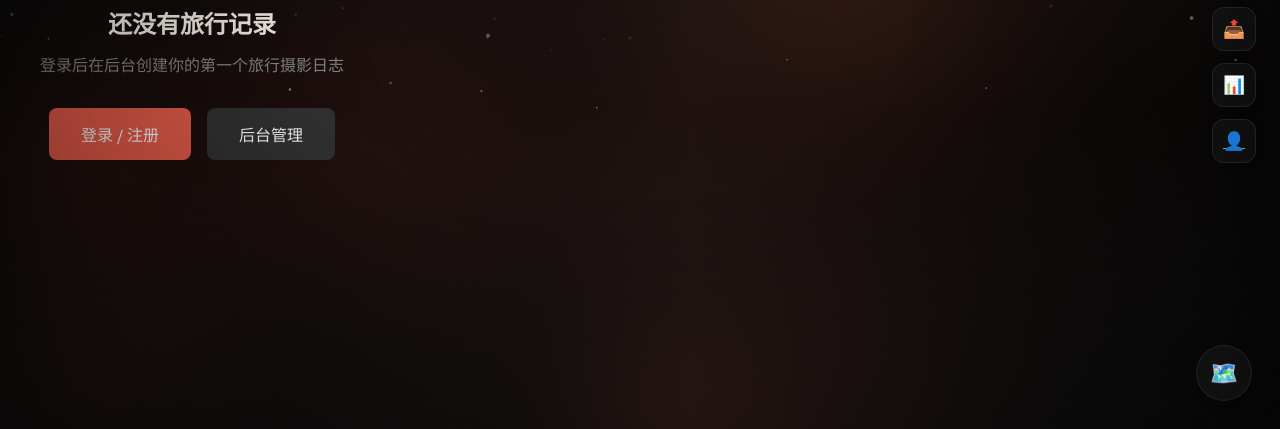
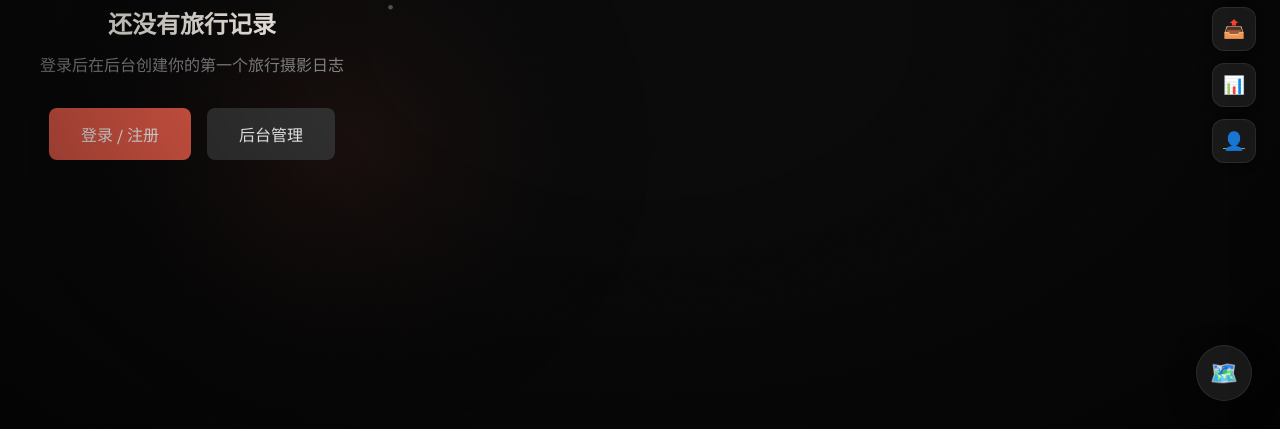
Before and after one commit to sakurajh/travel-journal, a plain HTML site: page index.html in a window 1280 px wide. Shown: the part 371-800 px from the top of the page. Drawn offline with nearby package versions, Linux system fonts and the light colour scheme; no server answers; animation ran at ten frames a second; a web font is replaced by a local one.

Commit message:
Performance optimization: reduce Canvas complexity, remove backdrop-filter, add will-change

```diff
--- a/index.html
+++ b/index.html
@@ -279,22 +279,24 @@
     <script src="storage.js"></script>
     <script src="app.js"></script>
 
-    <!-- Canvas 动态背景动画 -->
+    <!-- 优化的轻量背景动画 -->
     <script>
     (function() {
         const canvas = document.getElementById('bgCanvas');
         const ctx = canvas.getContext('2d');
         let width, height;
         let time = 0;
-        let animationId;
+        let lastFrame = 0;
+        const FPS = 24; // 降低帧率
+        const frameInterval = 1000 / FPS;
 
-        // 光斑对象
+        // 减少光斑数量
         const orbs = [];
-        const orbCount = 8;
+        const orbCount = 3;
 
-        // 星星对象
+        // 减少星星数量
         const stars = [];
-        const starCount = 100;
+        const starCount = 20;
 
         function resize() {
             width = canvas.width = window.innerWidth;
@@ -303,22 +305,20 @@
 
         function initOrbs() {
             const colors = [
-                { r: 232, g: 93, b: 74 },   // 珊瑚红
-                { r: 200, g: 80, b: 60 },    // 暗红
-                { r: 232, g: 100, b: 53 },   // 橙色
-                { r: 180, g: 60, b: 40 },    // 深红
-                { r: 255, g: 120, b: 80 },   // 亮橙
+                { r: 232, g: 93, b: 74 },
+                { r: 200, g: 80, b: 60 },
+                { r: 232, g: 100, b: 53 }
             ];
 
             for (let i = 0; i < orbCount; i++) {
                 orbs.push({
                     x: Math.random() * width,
                     y: Math.random() * height,
-                    radius: 150 + Math.random() * 250,
-                    color: colors[Math.floor(Math.random() * colors.length)],
-                    speedX: (Math.random() - 0.5) * 0.3,
-                    speedY: (Math.random() - 0.5) * 0.2,
-                    opacity: 0.05 + Math.random() * 0.1,
+                    radius: 200 + Math.random() * 200,
+                    color: colors[i % colors.length],
+                    speedX: (Math.random() - 0.5) * 0.2,
+                    speedY: (Math.random() - 0.5) * 0.15,
+                    opacity: 0.06 + Math.random() * 0.08,
                     phase: Math.random() * Math.PI * 2
                 });
             }
@@ -328,21 +328,21 @@
             for (let i = 0; i < starCount; i++) {
                 stars.push({
                     x: Math.random() * width,
-                    y: Math.random() * height * 0.6,
-                    size: 0.5 + Math.random() * 1.5,
-                    opacity: 0.2 + Math.random() * 0.5,
-                    twinkleSpeed: 0.5 + Math.random() * 2,
+                    y: Math.random() * height * 0.5,
+                    size: 1 + Math.random() * 2,
+                    opacity: 0.3 + Math.random() * 0.4,
                     phase: Math.random() * Math.PI * 2
                 });
             }
         }
 
-        function drawBackground() {
-            // 深色渐变背景
+        // 静态背景只画一次
+        let bgDrawn = false;
+        function drawStaticBg() {
+            if (bgDrawn) return;
             const gradient = ctx.createLinearGradient(0, 0, 0, height);
             gradient.addColorStop(0, '#0a0a0a');
-            gradient.addColorStop(0.3, '#0d0d0d');
-            gradient.addColorStop(0.6, '#0a0808');
+            gradient.addColorStop(0.4, '#0d0d0d');
             gradient.addColorStop(1, '#111');
             ctx.fillStyle = gradient;
             ctx.fillRect(0, 0, width, height);
@@ -351,38 +351,52 @@
             const horizonY = height * 0.65;
             const horizonGradient = ctx.createRadialGradient(
                 width * 0.5, horizonY, 0,
-                width * 0.5, horizonY, width * 0.6
+                width * 0.5, horizonY, width * 0.5
             );
-            horizonGradient.addColorStop(0, 'rgba(232, 93, 74, 0.08)');
-            horizonGradient.addColorStop(0.5, 'rgba(200, 80, 60, 0.04)');
+            horizonGradient.addColorStop(0, 'rgba(232, 93, 74, 0.1)');
             horizonGradient.addColorStop(1, 'transparent');
             ctx.fillStyle = horizonGradient;
             ctx.fillRect(0, 0, width, height);
+            bgDrawn = true;
         }
 
-        function drawOrbs() {
+        function animate(timestamp) {
+            requestAnimationFrame(animate);
+
+            if (timestamp - lastFrame < frameInterval) return;
+            lastFrame = timestamp;
+
+            time += 0.05;
+
+            // 清除并重绘动态部分
+            ctx.clearRect(0, 0, width, height);
+            drawStaticBg();
+
+            // 绘制星星
+            stars.forEach(star => {
+                const twinkle = Math.sin(time * 1.5 + star.phase) * 0.4 + 0.6;
+                ctx.fillStyle = `rgba(255, 250, 240, ${star.opacity * twinkle})`;
+                ctx.beginPath();
+                ctx.arc(star.x, star.y, star.size, 0, Math.PI * 2);
+                ctx.fill();
+            });
+
+            // 绘制光斑
             orbs.forEach(orb => {
-                // 移动
                 orb.x += orb.speedX;
                 orb.y += orb.speedY;
 
-                // 边界反弹
                 if (orb.x < -orb.radius) orb.x = width + orb.radius;
                 if (orb.x > width + orb.radius) orb.x = -orb.radius;
                 if (orb.y < -orb.radius) orb.y = height + orb.radius;
                 if (orb.y > height + orb.radius) orb.y = -orb.radius;
 
-                // 呼吸效果
-                const breathe = Math.sin(time * 0.5 + orb.phase) * 0.3 + 0.7;
-                const currentOpacity = orb.opacity * breathe;
-
-                // 绘制光斑
+                const breathe = Math.sin(time * 0.8 + orb.phase) * 0.3 + 0.7;
                 const gradient = ctx.createRadialGradient(
                     orb.x, orb.y, 0,
                     orb.x, orb.y, orb.radius
                 );
-                gradient.addColorStop(0, `rgba(${orb.color.r}, ${orb.color.g}, ${orb.color.b}, ${currentOpacity})`);
-                gradient.addColorStop(0.5, `rgba(${orb.color.r}, ${orb.color.g}, ${orb.color.b}, ${currentOpacity * 0.3})`);
+                gradient.addColorStop(0, `rgba(${orb.color.r}, ${orb.color.g}, ${orb.color.b}, ${orb.opacity * breathe})`);
                 gradient.addColorStop(1, 'transparent');
 
                 ctx.fillStyle = gradient;
@@ -392,54 +406,19 @@
             });
         }
 
-        function drawStars() {
-            stars.forEach(star => {
-                const twinkle = Math.sin(time * star.twinkleSpeed + star.phase) * 0.5 + 0.5;
-                const currentOpacity = star.opacity * twinkle;
-
-                ctx.fillStyle = `rgba(255, 250, 240, ${currentOpacity})`;
-                ctx.beginPath();
-                ctx.arc(star.x, star.y, star.size, 0, Math.PI * 2);
-                ctx.fill();
-            });
-        }
-
-        function drawLightBeams() {
-            // 扫描光线效果
-            const beamX = (Math.sin(time * 0.1) * 0.5 + 0.5) * width;
-            const beamGradient = ctx.createLinearGradient(beamX - 200, 0, beamX + 200, 0);
-            beamGradient.addColorStop(0, 'transparent');
-            beamGradient.addColorStop(0.5, 'rgba(255, 255, 255, 0.01)');
-            beamGradient.addColorStop(1, 'transparent');
-
-            ctx.fillStyle = beamGradient;
-            ctx.fillRect(beamX - 200, 0, 400, height);
-        }
-
-        function animate() {
-            time += 0.016;
-
-            drawBackground();
-            drawStars();
-            drawOrbs();
-            drawLightBeams();
-
-            animationId = requestAnimationFrame(animate);
-        }
-
         function init() {
             resize();
             initOrbs();
             initStars();
-            animate();
+            requestAnimationFrame(animate);
         }
 
         window.addEventListener('resize', () => {
             resize();
-            // 重新初始化星星位置
+            bgDrawn = false;
             stars.forEach(star => {
                 star.x = Math.random() * width;
-                star.y = Math.random() * height * 0.6;
+                star.y = Math.random() * height * 0.5;
             });
         });
 
--- a/style.css
+++ b/style.css
@@ -173,13 +173,12 @@ body {
 .left-panel {
     width: 420px;
     min-width: 420px;
-    background: var(--glass-bg);
+    background: rgba(13, 13, 13, 0.95);
     border-right: 1px solid var(--glass-border);
     display: flex;
     flex-direction: column;
     position: relative;
     z-index: 10;
-    backdrop-filter: blur(40px) saturate(1.5);
 }
 
 .left-content {
@@ -557,10 +556,11 @@ body {
     overflow: hidden;
     position: relative;
     cursor: pointer;
-    transition: all var(--transition-slow);
+    transition: flex var(--transition-slow), box-shadow var(--transition-slow);
     transform-origin: center center;
     border: 1px solid var(--glass-border);
     box-shadow: var(--shadow-md);
+    will-change: flex;
 }
 
 .photo-card::before {
@@ -763,15 +763,14 @@ body {
 .lightbox {
     position: fixed;
     inset: 0;
-    background: rgba(0, 0, 0, 0.92);
-    backdrop-filter: blur(20px);
+    background: rgba(0, 0, 0, 0.95);
     z-index: 1000;
     display: flex;
     align-items: center;
     justify-content: center;
     opacity: 0;
     visibility: hidden;
-    transition: all var(--transition-medium);
+    transition: opacity var(--transition-medium), visibility var(--transition-medium);
 }
 
 .lightbox.active {
@@ -1066,8 +1065,7 @@ body {
     width: 44px;
     height: 44px;
     border-radius: 12px;
-    background: var(--glass-bg);
-    backdrop-filter: blur(20px);
+    background: rgba(28, 28, 28, 0.9);
     border: 1px solid var(--glass-border);
     color: var(--text-secondary);
     font-size: 1.1rem;
@@ -1077,6 +1075,7 @@ body {
     align-items: center;
     justify-content: center;
     box-shadow: var(--shadow-sm);
+    will-change: transform;
 }
 
 .toolbar-btn:hover {
@@ -1091,15 +1090,14 @@ body {
 .modal-overlay {
     position: fixed;
     inset: 0;
-    background: rgba(0, 0, 0, 0.8);
-    backdrop-filter: blur(12px);
+    background: rgba(0, 0, 0, 0.85);
     z-index: 3000;
     display: flex;
     align-items: center;
     justify-content: center;
     opacity: 0;
     visibility: hidden;
-    transition: all 0.3s ease;
+    transition: opacity 0.3s ease, visibility 0.3s ease;
 }
 
 .modal-overlay.active {
@@ -1108,8 +1106,7 @@ body {
 }
 
 .modal-box {
-    background: var(--glass-bg);
-    backdrop-filter: blur(40px);
+    background: rgba(20, 20, 20, 0.98);
     border-radius: 20px;
     width: 90%;
     max-width: 450px;
@@ -1657,8 +1654,7 @@ body {
     width: 56px;
     height: 56px;
     border-radius: 50%;
-    background: var(--glass-bg);
-    backdrop-filter: blur(20px);
+    background: rgba(28, 28, 28, 0.9);
     border: 1px solid var(--glass-border);
     color: var(--text-primary);
     font-size: 1.4rem;
@@ -1669,6 +1665,7 @@ body {
     align-items: center;
     justify-content: center;
     box-shadow: var(--shadow-md);
+    will-change: transform;
 }
 
 .trip-switch-btn:hover {
@@ -1808,15 +1805,14 @@ body {
 .fullscreen-slider {
     position: fixed;
     inset: 0;
-    background: rgba(0, 0, 0, 0.95);
-    backdrop-filter: blur(20px);
+    background: rgba(0, 0, 0, 0.98);
     z-index: 2000;
     display: flex;
     align-items: center;
     justify-content: center;
     opacity: 0;
     visibility: hidden;
-    transition: all 0.5s cubic-bezier(0.16, 1, 0.3, 1);
+    transition: opacity 0.5s ease, visibility 0.5s ease;
 }
 
 .fullscreen-slider.active {
```
